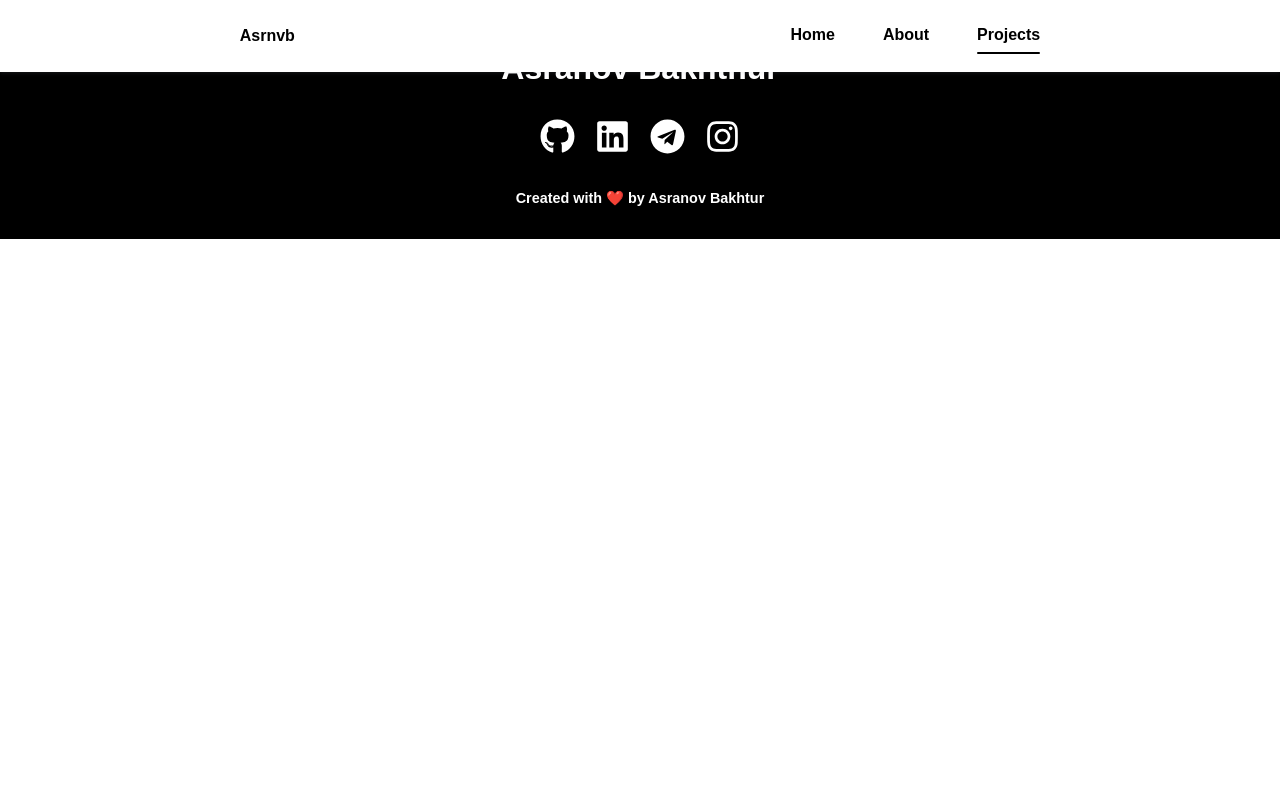
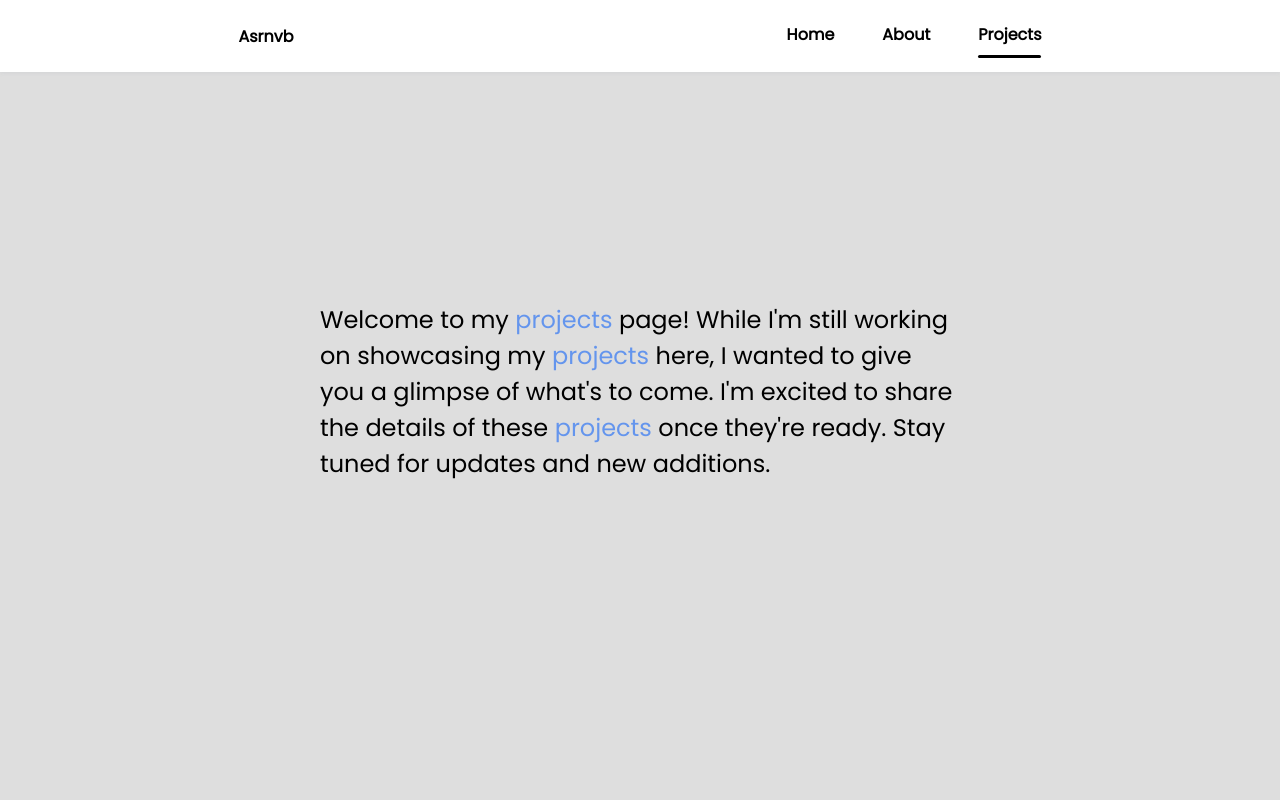
Before and after one commit to Asranov/asrnvb.uz, a React (Create React App) app: page /projects in a window 1280 px wide. Shown: the top 800 px of the page. Built offline with nearby package versions, Linux system fonts and the light colour scheme.

Commit message:
changed favicon and title

```diff
--- a/public/index.html
+++ b/public/index.html
@@ -2,7 +2,10 @@
 <html lang="en">
   <head>
     <meta charset="utf-8" />
-    <link rel="icon" href="%PUBLIC_URL%/favicon.ico" />
+    <link
+      rel="icon"
+      href="https://encrypted-tbn0.gstatic.com/images?q=tbn:ANd9GcTDENQuQBSB69h1_ZiaSZgulNWMKa94V9eNdHGV_rFfHg&s"
+    />
     <meta name="viewport" content="width=device-width, initial-scale=1" />
     <meta name="theme-color" content="#000000" />
     <meta
@@ -24,7 +27,16 @@
       work correctly both with client-side routing and a non-root public URL.
       Learn how to configure a non-root public URL by running `npm run build`.
     -->
-    <title>React App</title>
+    <link
+      href="https://fonts.googleapis.com/css2?family=Raleway&display=swap"
+      rel="stylesheet"
+    />
+    <link
+      href="https://fonts.googleapis.com/css2?family=Poppins&display=swap"
+      rel="stylesheet"
+    />
+
+    <title>Asrnvb</title>
   </head>
   <body>
     <noscript>You need to enable JavaScript to run this app.</noscript>
--- a/src/routers/About/About.css
+++ b/src/routers/About/About.css
@@ -0,0 +1,11 @@
+.about {
+  position: relative;
+  row-gap: 5rem;
+  padding: 4rem 0 5rem;
+  height: 100vh;
+  /* background-image: url("../../assets/images/profile_photo2.JPG"); */
+  background-color: #dedede;
+  background-position: top;
+  background-size: cover;
+  background-attachment: fixed;
+}
--- a/src/routers/About/About.tsx
+++ b/src/routers/About/About.tsx
@@ -1,8 +1,9 @@
 import React from 'react'
+import "./About.css"
 
 function About() {
   return (
-    <div>About</div>
+    <div className='about'>About</div>
   )
 }
 
--- /dev/null
+++ b/src/routers/Projects/Projects.css
@@ -0,0 +1,31 @@
+.projects {
+  position: relative;
+  row-gap: 5rem;
+  padding: 4rem 0 5rem;
+  height: 100vh;
+  background-color: #dedede;
+  background-position: top;
+  background-size: cover;
+  background-attachment: fixed;
+}
+
+.projects__container {
+  height: 100%;
+  display: flex;
+  justify-content: center;
+  align-items: center;
+}
+
+.projects__page-title {
+  width: 50vw;
+}
+
+.projects__page-title p {
+  font-size: 1.5rem;
+  font-weight: 500;
+  line-height: 1.5;
+}
+
+.projects__page-title span {
+  color: cornflowerblue;
+}
--- a/src/routers/Projects/Projects.tsx
+++ b/src/routers/Projects/Projects.tsx
@@ -1,8 +1,20 @@
 import React from 'react'
-
+import "./Projects.css"
 function Projects() {
   return (
-    <div>Projects</div>
+    <div className='projects'>
+      <div className="projects__container">
+        <div className='projects__page-title'>
+          <p>
+            Welcome to my <span>projects</span> page!
+            While I'm still working on showcasing my <span>projects</span> here,
+            I wanted to give you a glimpse of what's to come.
+            I'm excited to share the details of these <span>projects</span> once they're ready.
+            Stay tuned for updates and new additions.
+          </p>
+        </div>
+      </div>
+    </div>
   )
 }
 
```
Also changed, not shown: src/routers/Projects/Project.css (deleted).
